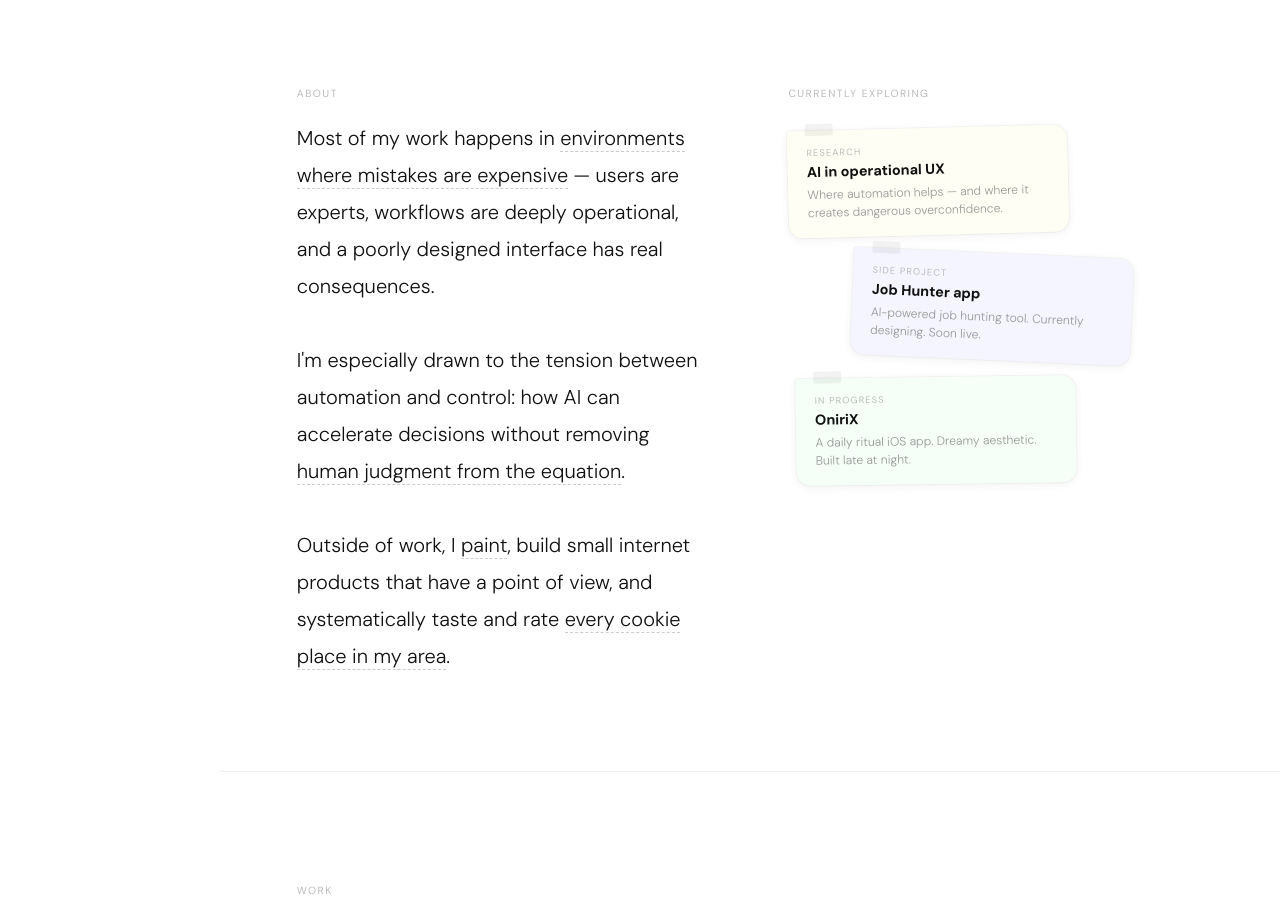
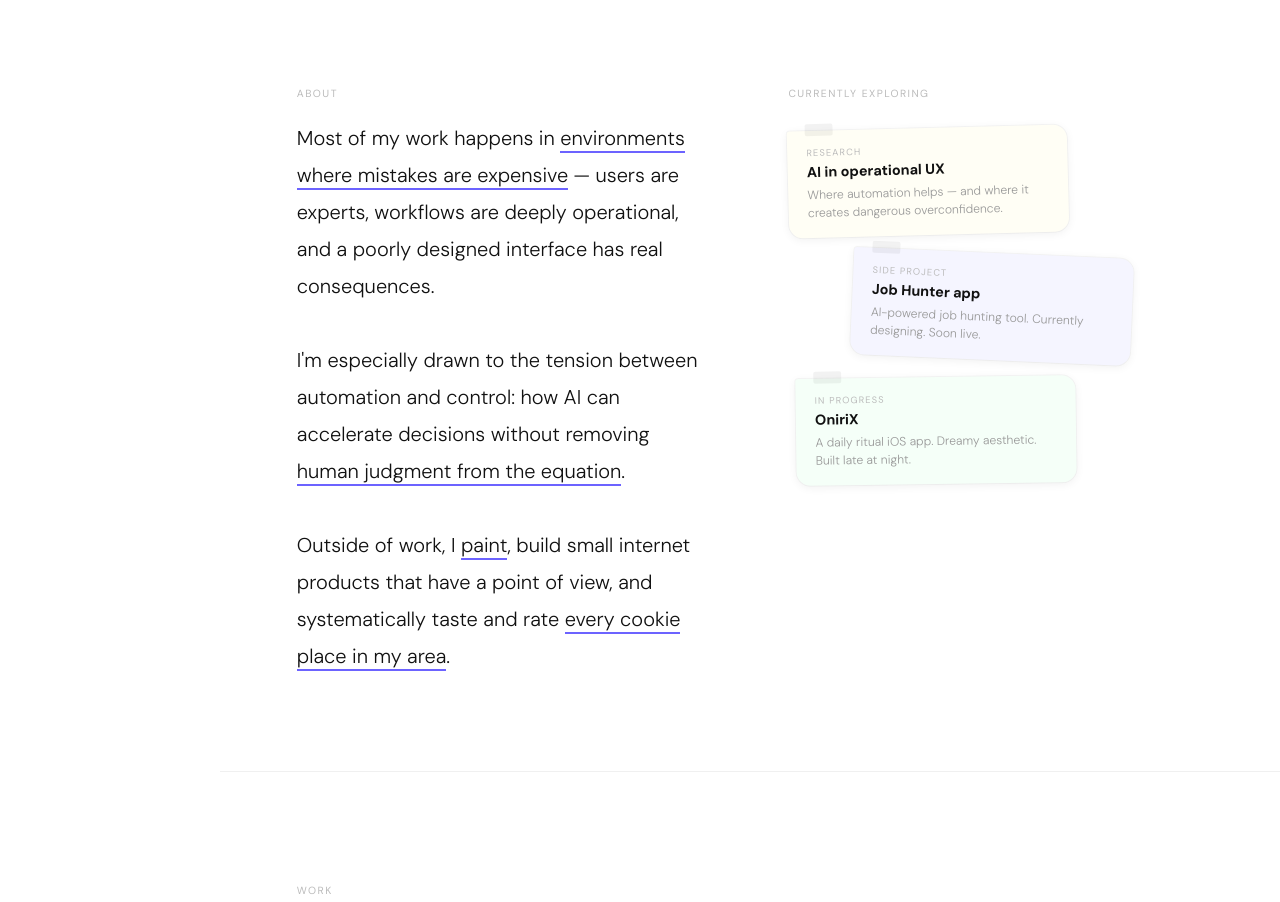
Before and after one commit to loretoalegre2-bot/portfolio-loreto, a plain HTML site: page index.html in a window 1280 px wide. Shown: the part 940-1842 px from the top of the page. Drawn offline with Linux system fonts and the light colour scheme.

Commit message:
Update index.html

```diff
--- a/index.html
+++ b/index.html
@@ -323,7 +323,7 @@ a, button, [data-cursor], .proj-row, .hl, .skill-chip, .logo-name { cursor:none;
 .about-text { font-size:clamp(1rem,1.8vw,1.25rem); line-height:1.85; font-weight:300; color:#111; max-width:520px; }
 .about-text .hl {
   position:relative; display:inline;
-  border-bottom:1px dashed #ccc; cursor:default;
+  border-bottom:2px solid #6c63ff; cursor:default;
   transition:border-color 0.2s, color 0.2s;
 }
 .about-text .hl:hover { border-color:#6c63ff; color:#6c63ff; }
```
